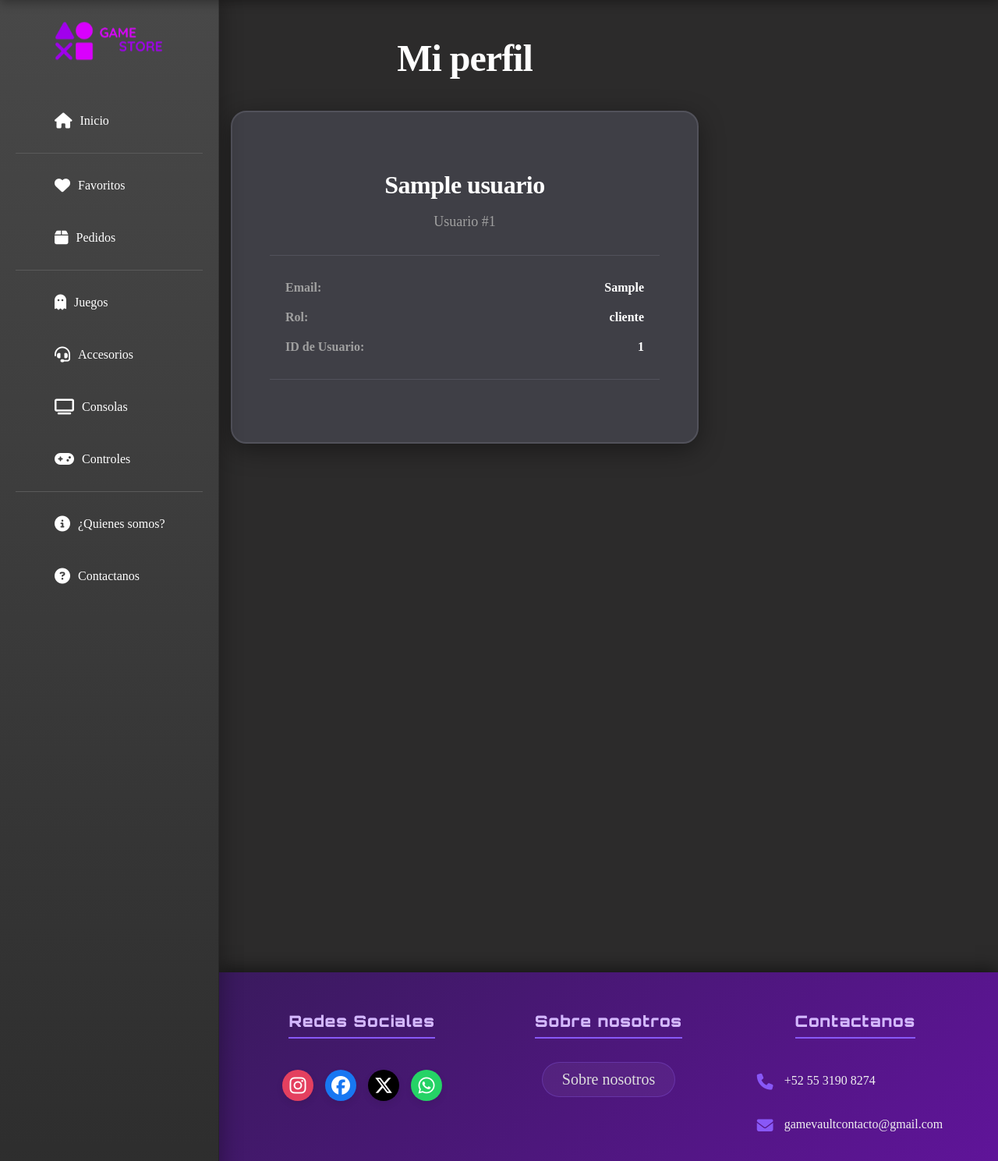
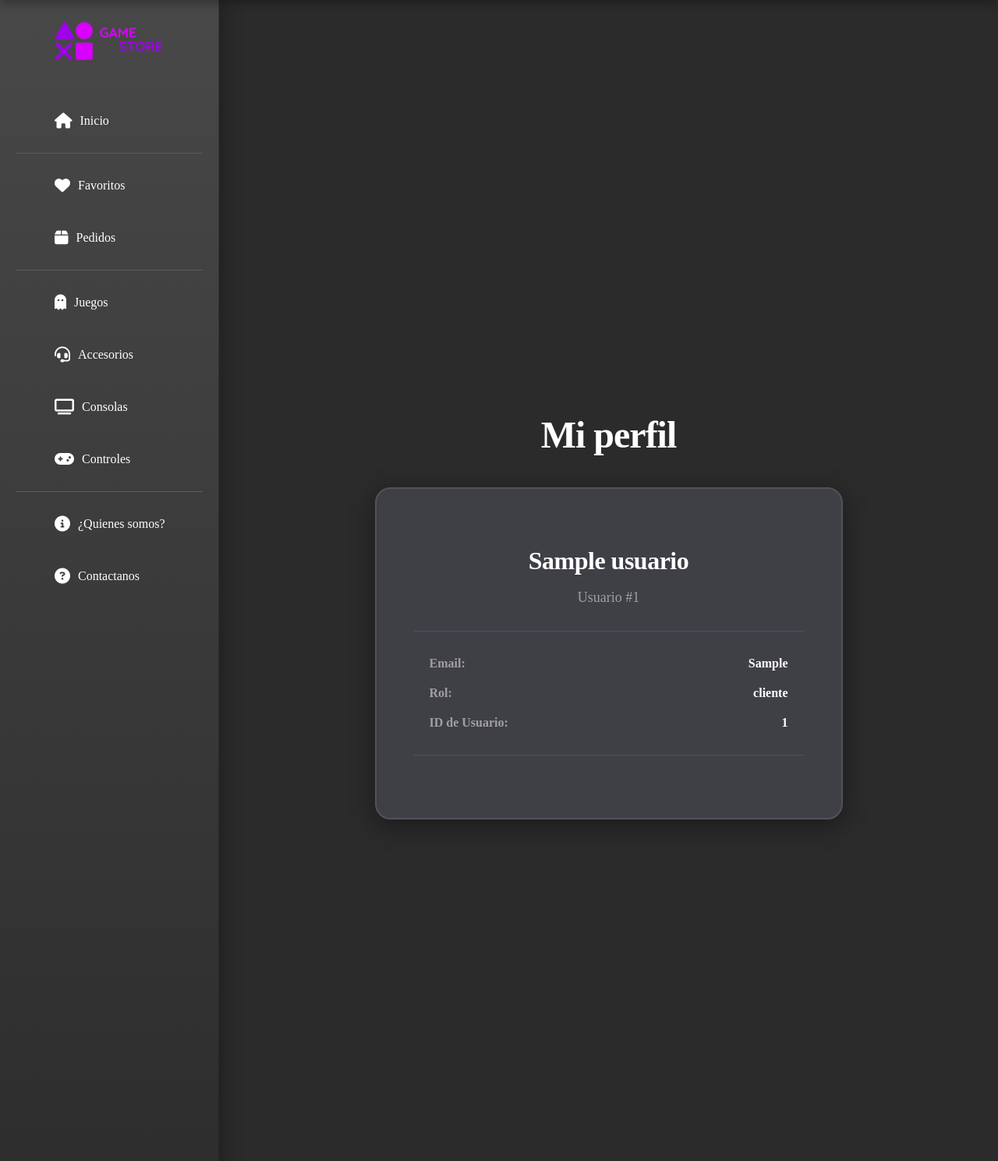
Before and after one commit to Seuahjvyz/GameStore2.0, a Flask app: page /perfil-usuario in a window 1280 px wide. Shown: the part 70-1559 px from the top of the page at 78% size. Run offline with Flask 3, Linux system fonts and the light colour scheme; a user stored in the database is signed in; tables that the repository leaves empty hold one stand-in row (values such as "Sample post"); parts of the project's set-up code (start-up, migrations or seed data) failed here and were passed over; some libraries are stand-ins or nearby versions.

Commit message:
Estilos perfil

```diff
--- a/app/templates/admin_templates/perfil-admin.html
+++ b/app/templates/admin_templates/perfil-admin.html
@@ -55,6 +55,7 @@
     </nav>
 
     <div class="principal">
+        <div class="contenido">
             <div class="contenido-centrado">
                 <div class="perfil-contenedor-centrado">
                     <h1 class="titulo-centrado">Mi perfil</h1>
@@ -87,6 +88,7 @@
             </div>
         </div>
     </div>
+</div>
 
 <div id="fondo"></div>
 
--- a/app/templates/perfil-usuario.html
+++ b/app/templates/perfil-usuario.html
@@ -61,13 +61,16 @@
             <div class="divisor"></div>
             <li><a class="barra-lateral-link" href="/sobre-nosotros"><i class="fa-solid fa-circle-info"></i>¿Quienes
                     somos?</a></li>
-            <li><a class="barra-lateral-link" href="/contacto"><i class="fa-solid fa-circle-question"></i>Contactanos</a></li>
+            <li><a class="barra-lateral-link" href="/contacto"><i
+                        class="fa-solid fa-circle-question"></i>Contactanos</a></li>
 
         </ul>
     </nav>
 
     <div class="principal">
         <div class="contenido">
+            <div class="contenido-centrado">
+
                 <div class="perfil-contenedor-centrado">
                     <h1 class="titulo-centrado">Mi perfil</h1>
 
@@ -94,6 +97,7 @@
 
                         <div class="separador"></div>
 
+                    </div>
                 </div>
             </div>
         </div>
```
Lines whose indentation alone changed are shown as unchanged.
